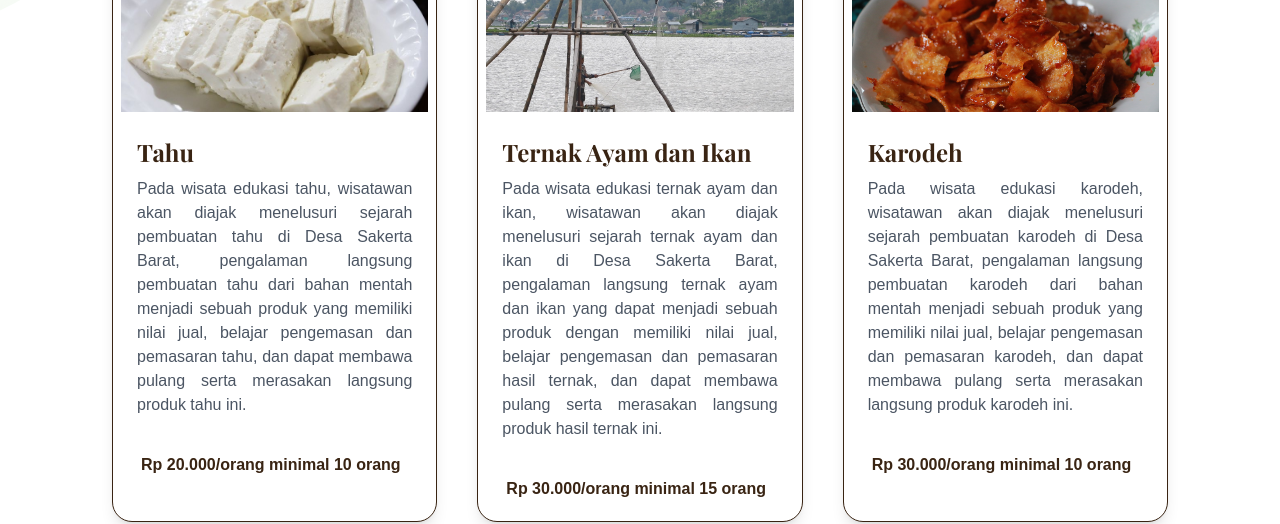
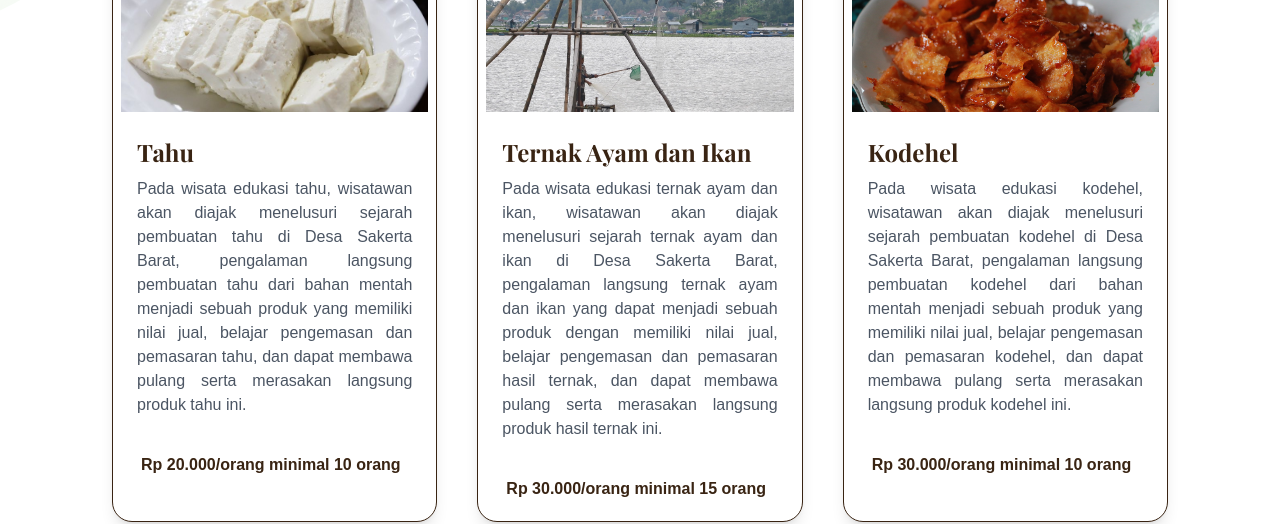
Before and after one commit to nsyifa/sakbar-wisata, a Next.js app: page /wisata-edukasi in a window 1280 px wide. Shown: the part 1820-2344 px from the top of the page. Built offline with nearby package versions, Linux system fonts and the light colour scheme; a web font is replaced by a local one.

Commit message:
fix: change karodeh to kodehel

```diff
--- a/src/app/page.js
+++ b/src/app/page.js
@@ -391,7 +391,7 @@ export default function Home() {
               <div className="bg-slate-300 w-full h-96 relative">
                 <Image
                   src="/images/homepage/paket1.jpg"
-                  alt="Karodeh"
+                  alt="Kodehel"
                   className="object-cover"
                   objectPosition="20% 50%"
                   fill
--- a/src/app/paket-wisata/page.js
+++ b/src/app/paket-wisata/page.js
@@ -20,7 +20,7 @@ export default function PaketWisata() {
             "/images/paket/paket14.jpg",
           ]}
           title="Paket Jelajah Kuliner Sakbar"
-          desc="Pada paket 75.000 ini, wisatawan mendapatkan pengalaman menelusuri empat wisata edukasi sejarah kuliner yaitu singkong, karodeh, gemblong, dan kripik pisang. Hal ini membuat para wisatawan merasakan pengalaman langsung pembuatan singkong, karodeh, gemblong, dan kripik pisang. dari bahan mentah menjadi sebuah produk yang memiliki nilai jual, belajar pengemasan dan pemasaran karodeh, dan dapat membawa pulang serta merasakan langsung produk singkong, karodeh, gemblong, dan kripik pisang ini."
+          desc="Pada paket 75.000 ini, wisatawan mendapatkan pengalaman menelusuri empat wisata edukasi sejarah kuliner yaitu singkong, kodehel, gemblong, dan kripik pisang. Hal ini membuat para wisatawan merasakan pengalaman langsung pembuatan singkong, kodehel, gemblong, dan kripik pisang. dari bahan mentah menjadi sebuah produk yang memiliki nilai jual, belajar pengemasan dan pemasaran kodehel, dan dapat membawa pulang serta merasakan langsung produk singkong, kodehel, gemblong, dan kripik pisang ini."
           price="75.000"
         ></PaketCard>
 
--- a/src/app/wisata-edukasi/page.js
+++ b/src/app/wisata-edukasi/page.js
@@ -101,8 +101,8 @@ export default function WisataEdukasi() {
               "/images/edukasi/karodeh2.jpg",
               "/images/edukasi/karodeh3.jpg",
             ]}
-            title="Karodeh"
-            desc="Pada wisata edukasi karodeh, wisatawan akan diajak menelusuri sejarah pembuatan karodeh di Desa Sakerta Barat, pengalaman langsung pembuatan karodeh dari bahan mentah menjadi sebuah produk yang memiliki nilai jual, belajar pengemasan dan pemasaran karodeh, dan dapat membawa pulang serta merasakan langsung produk karodeh ini."
+            title="Kodehel"
+            desc="Pada wisata edukasi kodehel, wisatawan akan diajak menelusuri sejarah pembuatan kodehel di Desa Sakerta Barat, pengalaman langsung pembuatan kodehel dari bahan mentah menjadi sebuah produk yang memiliki nilai jual, belajar pengemasan dan pemasaran kodehel, dan dapat membawa pulang serta merasakan langsung produk kodehel ini."
             price="Rp 30.000/orang minimal 10 orang"
           />
         </div>
```
